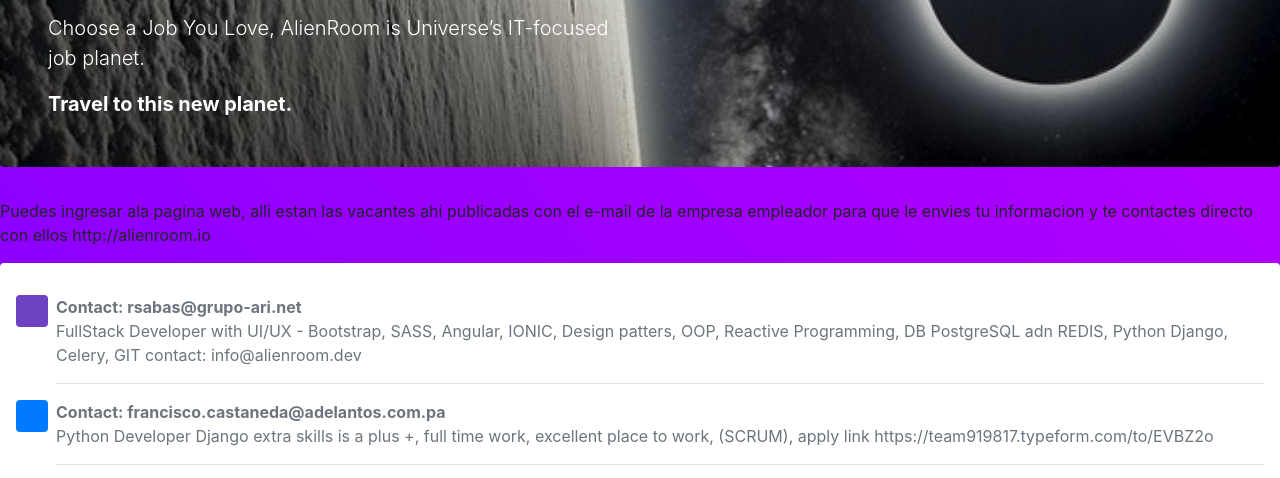
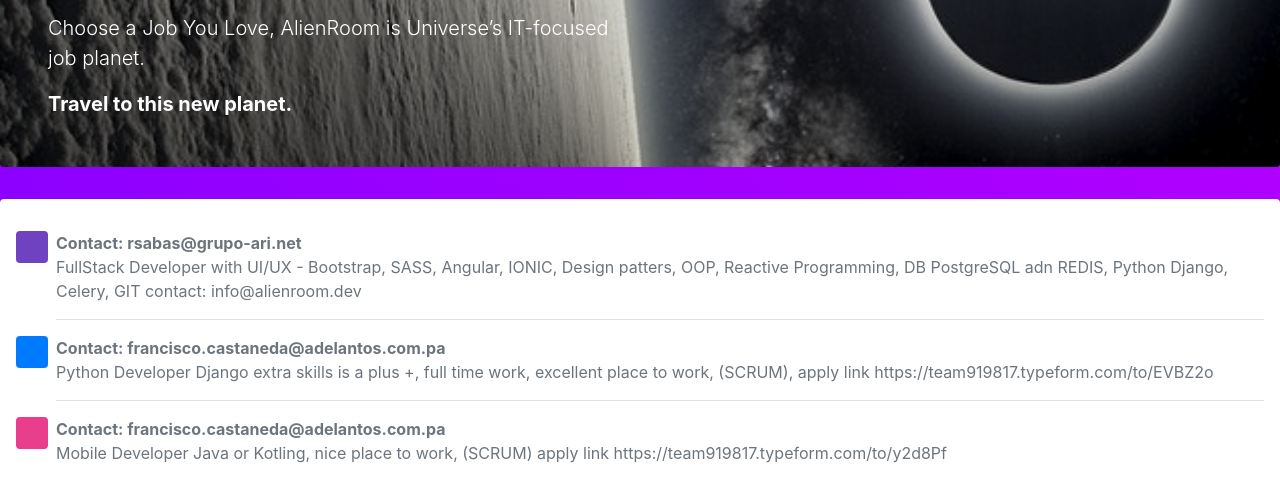
Before and after one commit to alienroom/ar-static-page-1, a plain HTML site: page index.html in a window 1280 px wide. Shown: the part 275-753 px from the top of the page. Drawn offline with nearby package versions, Linux system fonts and the light colour scheme.

Commit message:
fixing text error

```diff
--- a/index.html
+++ b/index.html
@@ -66,8 +66,7 @@ ion-icon {
 
   <!-- Header ends here -->
 
-  Puedes ingresar ala pagina web, alli estan las vacantes ahi publicadas con el e-mail de la empresa empleador para que le envies tu informacion y te contactes directo con ellos http://alienroom.io
-  <!-- IT JOBS starts here -->
+   <!-- IT JOBS starts here -->
   <!-- IT JOBS starts here -->
 
     <div class="my-3 p-3 bg-white rounded shadow-sm">
```
